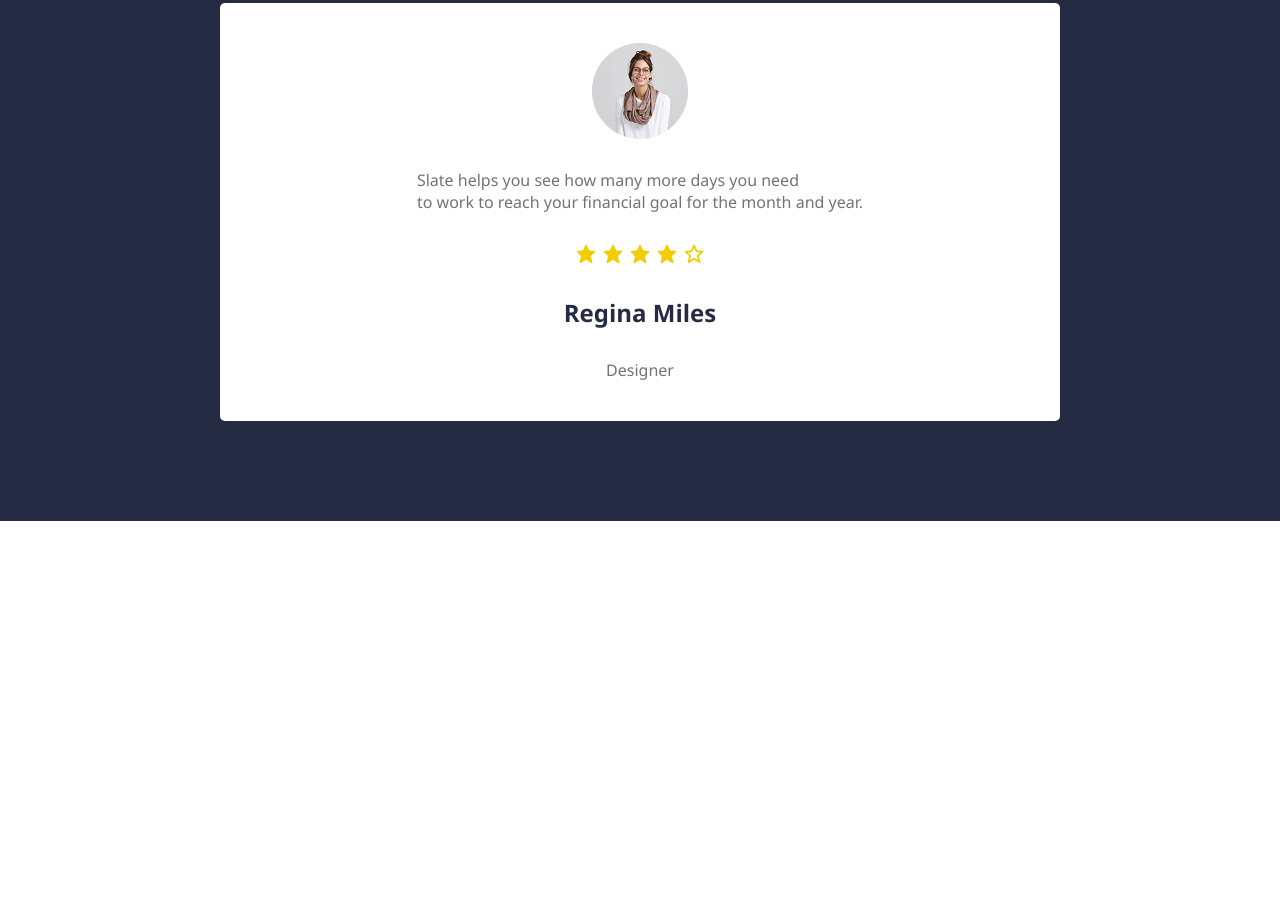
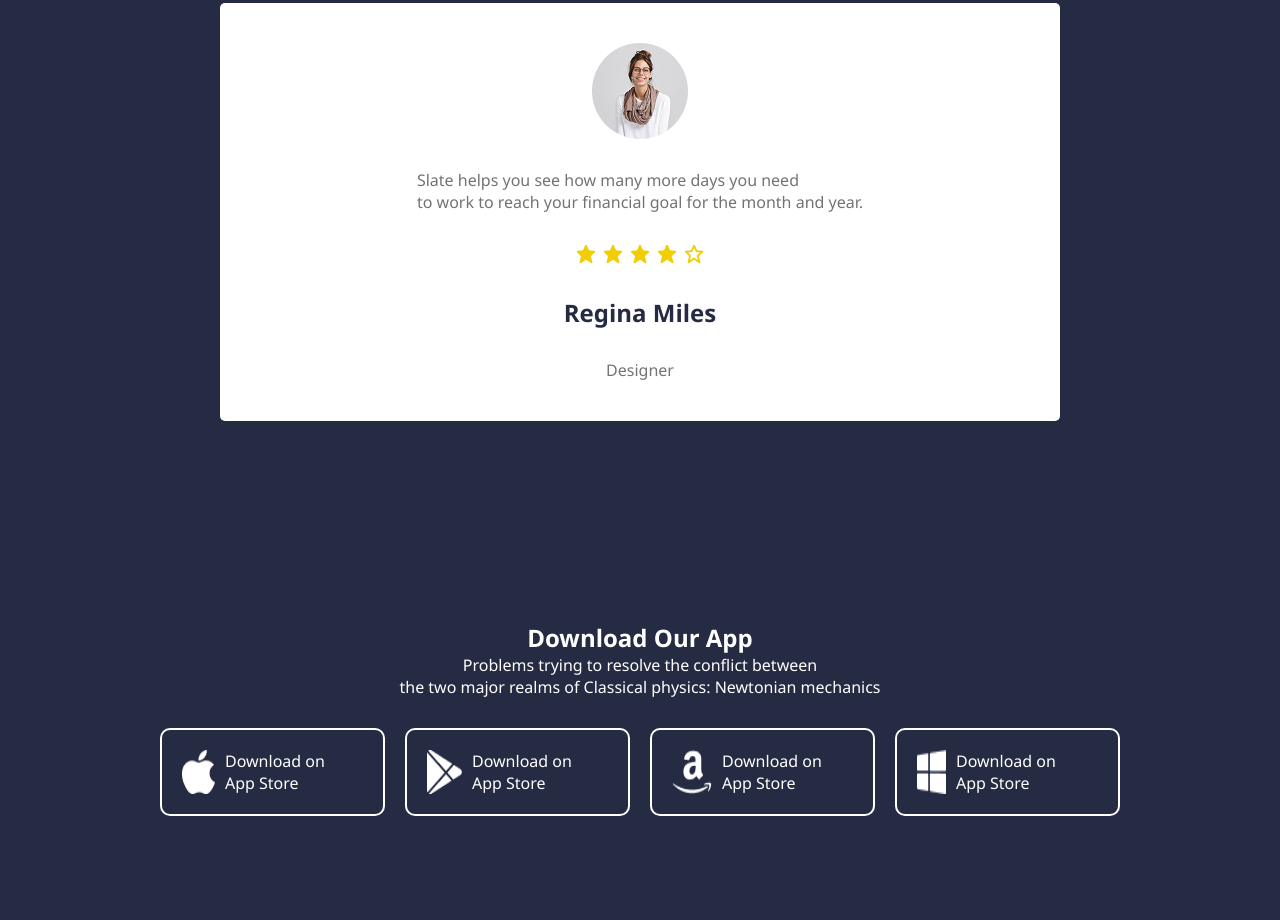
Before and after one commit to user01948/homeWork-sass, a plain HTML site: page index.html in a window 1280 px wide. Shown: the part 1818-2738 px from the top of the page. Before the commit the page ends 2339 px from the top, so only its background shows below. Drawn offline with Linux system fonts and the light colour scheme.

Commit message:
sec 5 add

```diff
--- a/index.html
+++ b/index.html
@@ -148,5 +148,43 @@
             </div>
         </div>
     </section>
+
+    <section class="sec4">
+        <div class="box4">
+            <h1 style="text-align: center;">Download Our App</h1>
+            <p style="text-align: center;">Problems trying to resolve the conflict between <br>the two major realms of Classical physics: Newtonian mechanics </p>
+
+            <div class="Download">
+                <div class="c1">
+                    <img src="./icn svg-icn icn-lg.png" alt="">
+
+                    <div>
+                        <p>Download on<br>App Store</p>
+                    </div>
+                </div>
+                <div class="c1">
+                    <img src="./icn svg-icn icn-lg (1).png" alt="">
+
+                    <div>
+                        <p>Download on<br>App Store</p>
+                    </div>
+                </div>
+                <div class="c1">
+                    <img src="./icn svg-icn icn-lg (2).png" alt="">
+
+                    <div>
+                        <p>Download on<br>App Store</p>
+                    </div>
+                </div>
+                <div class="c1">
+                    <img src="./icn svg-icn icn-lg (3).png" alt="">
+
+                    <div>
+                        <p>Download on<br>App Store</p>
+                    </div>
+                </div>
+            </div>
+        </div>
+    </section>
 </body>
 </html>
--- a/style.scss
+++ b/style.scss
@@ -189,6 +189,40 @@ header
     }
 }
 
+.sec4
+{
+    background-color: #252B42;
+    color: white;
+    height: 399px;
+
+    .box4
+    {
+        max-width: 1200px;
+        margin: auto;
+        padding-top: 100px;
+
+        .Download
+        {
+            display: flex;
+            margin: auto;
+            width: 80%;
+            gap: 20px;
+            margin-top: 30px;
+
+            .c1
+            {
+                display: flex;
+                gap: 10px;
+                border: 2px solid;
+                padding: 20px;
+                width: 210px;
+                border-radius: 10px;
+            }
+        }
+    }
+}
+
+
 
 
 
@@ -268,4 +302,28 @@ header
         margin-top: 50px;
         border-radius: 5px;
     }
+
+    .sec4
+    {
+        height: 759px;
+
+        .Download
+        {
+            flex-direction: column;
+
+
+
+            .c1
+            {
+                width: 277px;
+                background-color: white;
+                color: black;
+
+                img
+                {
+                    background: linear-gradient(black);
+                }
+            }
+        }
+    }
 }
```
Also changed, not shown: icn svg-icn icn-lg (1).png (added), icn svg-icn icn-lg (2).png (added), icn svg-icn icn-lg (3).png (added), icn svg-icn icn-lg.png (added), style.css, 1 other file.
